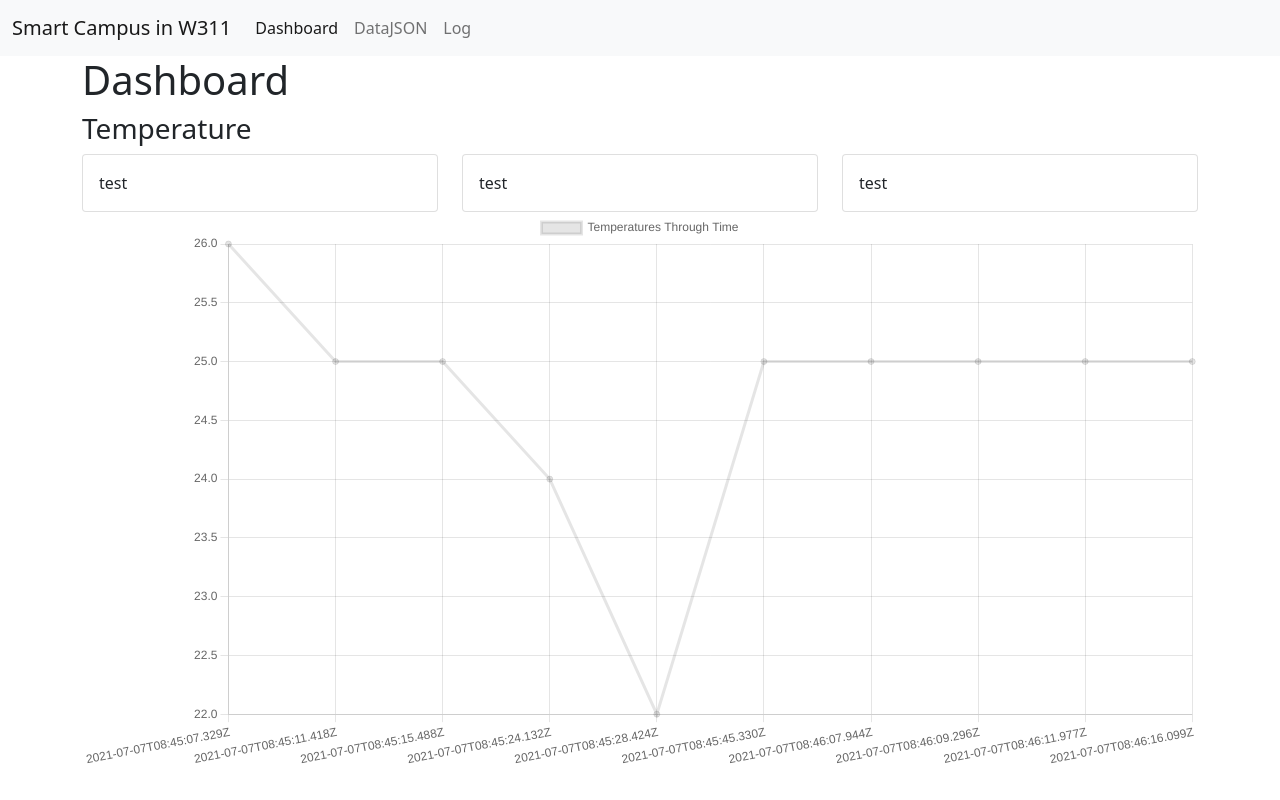
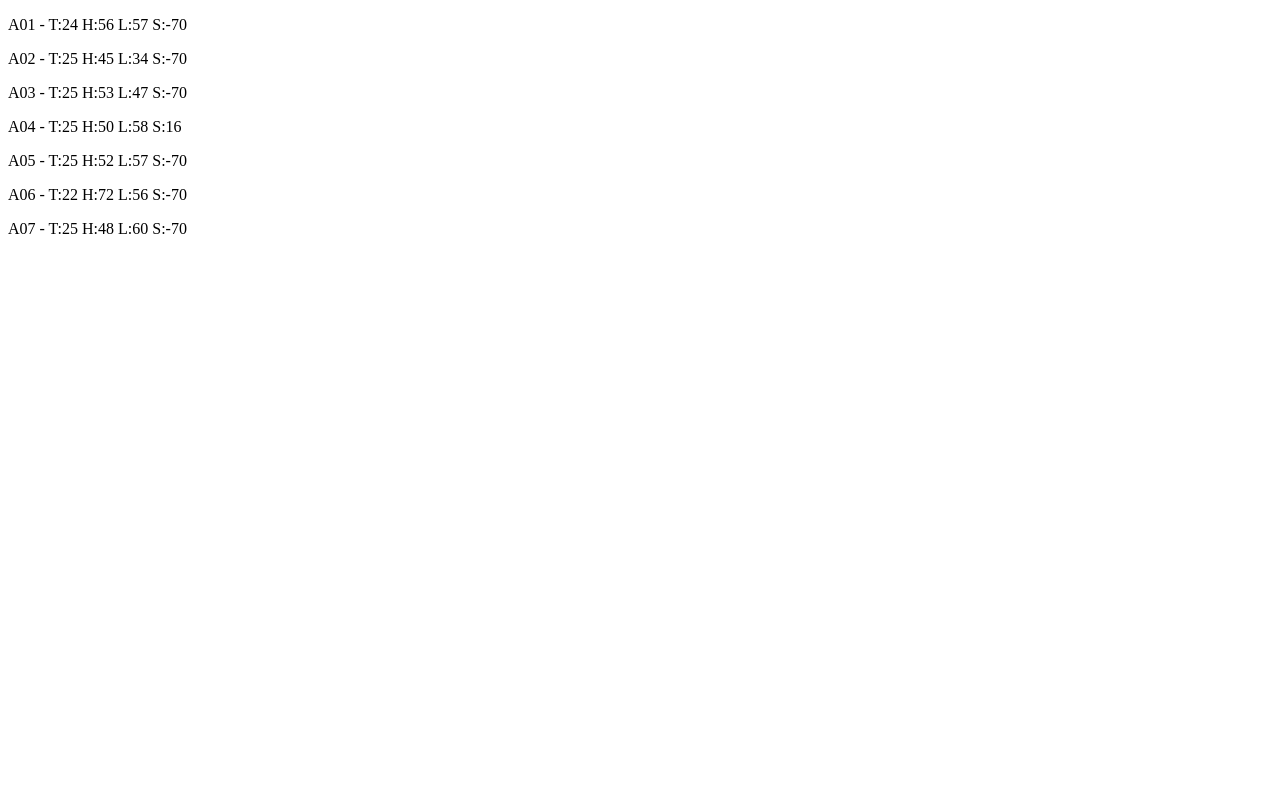
Before and after one commit to kyle-clf/tm1118-pythonstuff, a Django app: page /dashboard in a window 1280 px wide. Run offline with Django 3.2, Linux system fonts and the light colour scheme; data comes from the database, SQL or seed files in the repository; both versions use the stored data as it was after the commit.

Commit message:
7 wed pm

```diff
--- a/data/models.py
+++ b/data/models.py
@@ -3,7 +3,7 @@ from django.db import models
 # Create your models here.
 
 class Event(models.Model): #Fields
-    node_id = models.CharField(max_length=2)
+    node_id = models.CharField(max_length=5)
     node_loc = models.CharField(max_length=10)
     temp = models.IntegerField()
     hum = models.IntegerField()
--- a/data/templates/data/dashboard.html
+++ b/data/templates/data/dashboard.html
@@ -1,106 +1,21 @@
 <!DOCTYPE html>
 <html lang="en">
   <head>
-    <!-- Required meta tags -->
-    <meta charset="utf-8" />
-    <meta name="viewport" content="width=device-width, initial-scale=1" />
-    <script src="https://code.jquery.com/jquery-3.3.1.min.js"></script>
-    <!-- Bootstrap CSS -->
-    <link
-      href="https://cdn.jsdelivr.net/npm/bootstrap@5.0.2/dist/css/bootstrap.min.css"
-      rel="stylesheet"
-      integrity="sha384-EVSTQN3/azprG1Anm3QDgpJLIm9Nao0Yz1ztcQTwFspd3yD65VohhpuuCOmLASjC"
-      crossorigin="anonymous"
-    />
+    <meta charset="UTF-8" />
+    <meta http-equiv="X-UA-Compatible" content="IE=edge" />
+    <meta name="viewport" content="width=device-width, initial-scale=1.0" />
+    <title>Document</title>
+  </head>
+  <body>
+    <p id="data1"></p>
+    <p id="data2"></p>
+    <p id="data3"></p>
+    <p id="data4"></p>
+    <p id="data5"></p>
+    <p id="data6"></p>
+    <p id="data7"></p>
+  </body>
 
-    <title>IC2140 TM1118</title>
-  </head>
-  <!-- Javascript: chart.js -->
-  <script src="https://cdn.jsdelivr.net/npm/chart.js"></script>
-
-  <nav class="navbar navbar-expand-lg navbar-light bg-light">
-    <div class="container-fluid">
-      <a class="navbar-brand" href="/">Smart Campus in W311</a>
-      <button
-        class="navbar-toggler"
-        type="button"
-        data-bs-toggle="collapse"
-        data-bs-target="#navbarSupportedContent"
-        aria-controls="navbarSupportedContent"
-        aria-expanded="false"
-        aria-label="Toggle navigation"
-      >
-        <span class="navbar-toggler-icon"></span>
-      </button>
-      <div class="collapse navbar-collapse" id="navbarSupportedContent">
-        <ul class="navbar-nav me-auto mb-2 mb-lg-0">
-          <li class="nav-item">
-            <a class="nav-link active" aria-current="page" href="/"
-              >Dashboard</a
-            >
-          </li>
-
-          <li class="nav-item">
-            <a class="nav-link" href="data_event">DataJSON</a>
-          </li>
-
-          <li class="nav-item">
-            <a class="nav-link" href="log">Log</a>
-          </li>
-        </ul>
-      </div>
-    </div>
-  </nav>
-
-  <body>
-    <div class="container">
-      <!-- Content here -->
-      <div class="row"><h1>Dashboard</h1></div>
- <div class="row"><h3>Temperature</h3></div>
-      <div class="row">
-
-        <div class="col">
-          <div class="card">
-            <div class="card-body">test</div>
-          </div>
-        </div>
-        <div class="col">
-          <div class="card">
-            <div class="card-body">test</div>
-          </div>
-        </div>
-        <div class="col">
-          <div class="card">
-            <div class="card-body">test</div>
-          </div>
-        </div>
-      </div>
-
-      <canvas id="chart" width="400" height="200"></canvas>
-      <script>
-        var ctx = document.getElementById("chart");
-        var chart = new Chart(ctx, {
-          type: "line",
-
-          data: {
-            labels: [],
-            datasets: [
-              {
-                label: "Temperatures Through Time",
-                data: [],
-              },
-            ],
-          },
-        });
-      </script>
-    </div>
-
-    <!-- Javascript: Bootstrap Bundle with Popper -->
-    <script
-      src="https://cdn.jsdelivr.net/npm/bootstrap@5.0.2/dist/js/bootstrap.bundle.min.js"
-      integrity="sha384-MrcW6ZMFYlzcLA8Nl+NtUVF0sA7MsXsP1UyJoMp4YLEuNSfAP+JcXn/tWtIaxVXM"
-      crossorigin="anonymous"
-    ></script>
   <script
     src="https://cdnjs.cloudflare.com/ajax/libs/jquery/3.6.0/jquery.min.js"
     integrity="sha512-894YE6QWD5I59HgZOGReFYm4dnWc1Qt5NtvYSaNcOP+u1T9qYdvdihz0PPSiiqn/+/3e7Jo4EaG7TubfWGUrMQ=="
@@ -110,29 +25,29 @@
   <script>
               function getFeed() {
                 $.ajax({
-          url: "/data_event",
+                  url: "/dashboard-test",
                   dataType: "json",
                   success: function (data) {
                     var dataTemp = [];
-            dataset = JSON.parse(data);
-            dataset.reverse();
-            dataset.forEach((item) => dataTemp.push(item.fields.temp));
-            var dataTimestamp = [];
-            dataset.forEach((item) =>
-              dataTimestamp.push(item.fields.date_created)
-            );
-            chart.data.labels = dataTimestamp;
-            chart.data.datasets[0].data = dataTemp;
-            chart.update();
+                    dataset = JSON.parse(data)
+
+    dataset.forEach((e, idx) => { dataset[idx] = e.fields } )
+
+dataset.sort((a, b) => (a.node_id > b.node_id) ? 1 : -1)
+        for (let i = 0; i < dataset.length; i++) {
+
+          document.getElementById("data" + (i+1)).innerHTML = dataset[i].node_id + " - "+ " T:" + dataset[i].temp + " H:" + dataset[i].hum +  " L:" + dataset[i].light + " S:" + dataset[i].snd
+        }
+
                   },
                   complete: function (data) {
-            setTimeout(getFeed, 1000*5);
+                    setTimeout(getFeed, 1000*30);
                   },
                 });
               }
-      $(document).ready(function () {
+              {% comment %} $(document).ready(function () {
                 setTimeout(getFeed, 1000);
-      });
+              }); {% endcomment %}
+            getFeed()
   </script>
-  </body>
 </html>
--- a/data/urls.py
+++ b/data/urls.py
@@ -9,5 +9,9 @@ urlpatterns = [
     path('show/A07', views.showA07),
     path('test', views.test),
     path('dashboard', views.dashboard),
+    path('dashboard-test', views.data_dashboard),
+    path('data_dA01', views.data_dashboardA01),
+    path('data_dA02', views.data_dashboardA02),
+    path('data_dA03', views.data_dashboardA03),
 
 ]
--- a/data/views.py
+++ b/data/views.py
@@ -55,3 +55,47 @@ def data_events(req):
     events = Event.objects.all().order_by("-date_created")[:10]
     eventsData = serializers.serialize('json', events)
     return JsonResponse(eventsData, safe=False)
+
+def data_dashboard(req):
+    events = Event.objects.all().order_by("-date_created")[:7]
+    eventsData = serializers.serialize('json', events)
+    return JsonResponse(eventsData, safe=False)
+
+
+
+def data_dashboardA01(req):
+    events = Event.objects.filter(node_id='A01').order_by("-date_created")[:7]
+    eventsData = serializers.serialize('json', events)
+    return JsonResponse(eventsData, safe=False)
+
+def data_dashboardA02(req):
+    events = Event.objects.filter(node_id='A02').order_by("-date_created")[:7]
+    eventsData = serializers.serialize('json', events)
+    return JsonResponse(eventsData, safe=False)
+
+def data_dashboardA03(req):
+    events = Event.objects.filter(node_id='A03').order_by("-date_created")[:7]
+    eventsData = serializers.serialize('json', events)
+    return JsonResponse(eventsData, safe=False)
+
+def data_dashboardA04(req):
+    events = Event.objects.filter(node_id='A04').order_by("-date_created")[:7]
+    eventsData = serializers.serialize('json', events)
+    return JsonResponse(eventsData, safe=False)
+
+def data_dashboardA05(req):
+    events = Event.objects.filter(node_id='A05').order_by("-date_created")[:7]
+    eventsData = serializers.serialize('json', events)
+    return JsonResponse(eventsData, safe=False)
+
+
+def data_dashboardA06(req):
+    events = Event.objects.filter(node_id='A06').order_by("-date_created")[:7]
+    eventsData = serializers.serialize('json', events)
+    return JsonResponse(eventsData, safe=False)
+
+
+def data_dashboardA07(req):
+    events = Event.objects.filter(node_id='A07').order_by("-date_created")[:7]
+    eventsData = serializers.serialize('json', events)
+    return JsonResponse(eventsData, safe=False)
```
Also changed, not shown: data/migrations/0002_alter_event_node_id.py (added), db.sqlite3, 1 other file. Lines whose indentation alone changed are shown as unchanged.
